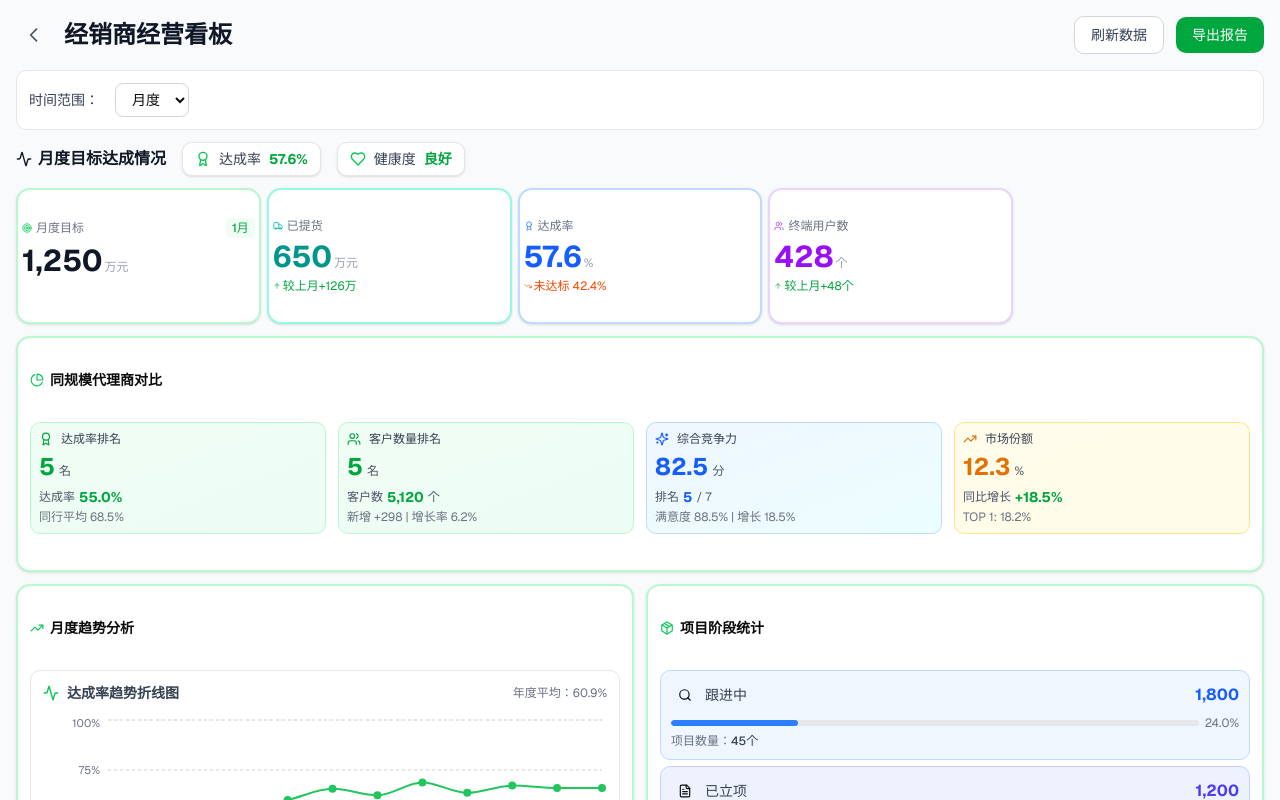
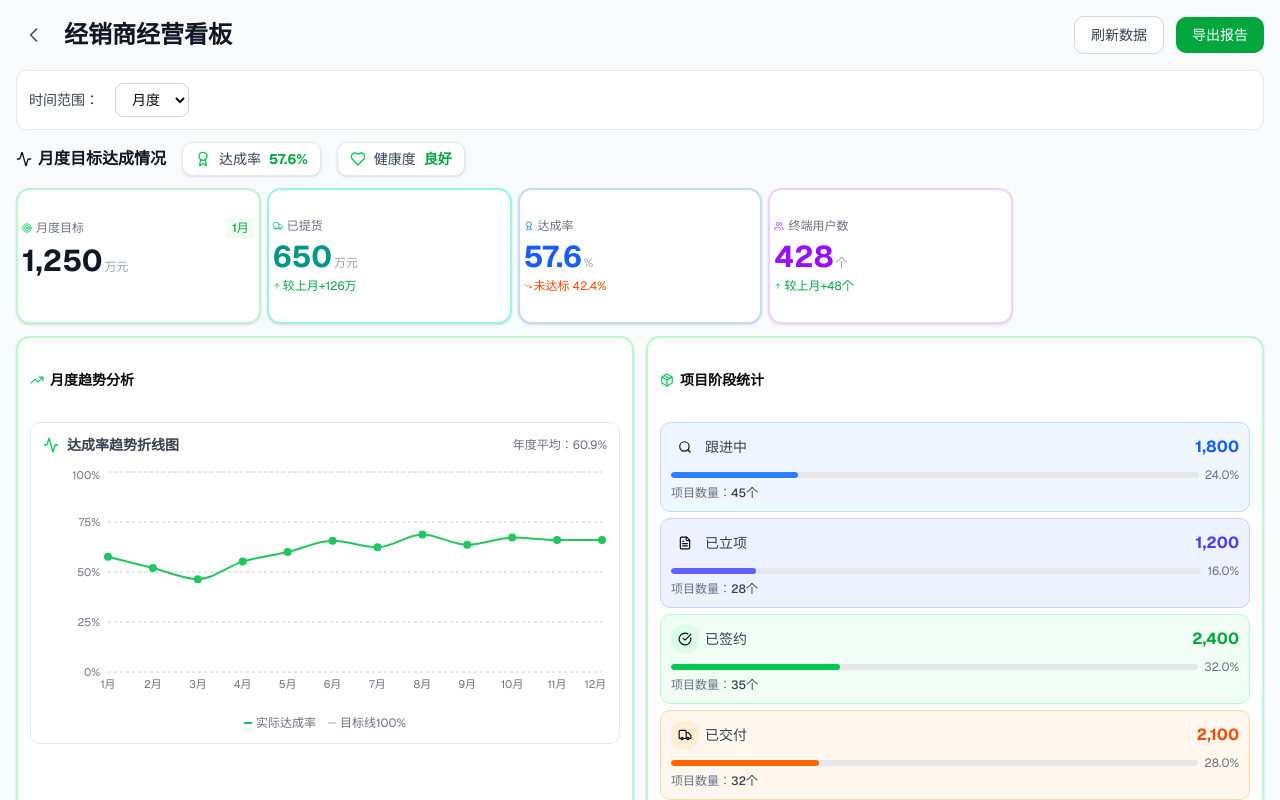
Before and after one commit to navylee1990/coze_jsc, a Next.js app: page /dealer in a window 1280 px wide. Shown: the top 800 px of the page. Built offline with nearby package versions, Linux system fonts and the light colour scheme.

Commit message:
refactor: 删除经销商经营看板同规模代理商对比模块

```diff
--- a/src/app/dealer/page.tsx
+++ b/src/app/dealer/page.tsx
@@ -258,115 +258,6 @@ export default function DealerDashboard() {
             </Card>
           </div>
 
-          {/* 同规模代理商对比模块 */}
-          <div className="mt-3">
-            <Card className="border-2 border-green-200">
-              <CardHeader className="py-2 px-3 pb-0">
-                <CardTitle className="text-sm font-semibold flex items-center gap-1.5">
-                  <PieChart className="w-3.5 h-3.5 text-green-500" />
-                  同规模代理商对比
-                </CardTitle>
-              </CardHeader>
-              <CardContent className="pt-0 px-3 pb-3">
-                <div className="grid grid-cols-1 sm:grid-cols-2 lg:grid-cols-4 gap-3">
-                  {/* 达成率排名 */}
-                  <div className="bg-gradient-to-br from-green-50 to-emerald-50 rounded-lg p-2 border border-green-200">
-                    <div className="flex items-center gap-2 mb-1">
-                      <Award className="w-3.5 h-3.5 text-green-600" />
-                      <span className="text-xs font-medium text-gray-700">达成率排名</span>
-                    </div>
-                    <div className="flex items-baseline gap-1">
-                      <span className="text-2xl font-bold text-green-600">
-                        {peerComparisonData.comprehensiveCompetitiveness.myDealer.rank}
-                      </span>
-                      <span className="text-xs text-gray-600">名</span>
-                    </div>
-                    <div className="flex items-center gap-1 mt-1">
-                      <span className="text-xs text-gray-600">达成率</span>
-                      <span className="text-sm font-bold text-green-600">
-                        {peerComparisonData.comprehensiveCompetitiveness.myDealer.indicators.achievementRate.toFixed(1)}%
-                      </span>
-                    </div>
-                    <div className="text-xs text-gray-500 mt-0.5">
-                      同行平均 68.5%
-                    </div>
-                  </div>
-
-                  {/* 客户数量排名 */}
-                  <div className="bg-gradient-to-br from-green-50 to-emerald-50 rounded-lg p-2 border border-green-200">
-                    <div className="flex items-center gap-2 mb-1">
-                      <Users className="w-3.5 h-3.5 text-green-600" />
-                      <span className="text-xs font-medium text-gray-700">客户数量排名</span>
-                    </div>
-                    <div className="flex items-baseline gap-1">
-                      <span className="text-2xl font-bold text-green-600">
-                        {peerComparisonData.comprehensiveCompetitiveness.myDealer.rank}
-                      </span>
-                      <span className="text-xs text-gray-600">名</span>
-                    </div>
-                    <div className="flex items-center gap-1 mt-1">
-                      <span className="text-xs text-gray-600">客户数</span>
-                      <span className="text-sm font-bold text-green-600">
-                        {peerComparisonData.customerCountRanking.find(d => d.dealerName === peerComparisonData.comprehensiveCompetitiveness.myDealer.name)?.customerCount.toLocaleString() || '5120'}
-                      </span>
-                      <span className="text-xs text-gray-600">个</span>
-                    </div>
-                    <div className="text-xs text-gray-500 mt-0.5">
-                      新增 +298 | 增长率 6.2%
-                    </div>
-                  </div>
-
-                  {/* 综合竞争力 */}
-                  <div className="bg-gradient-to-br from-blue-50 to-cyan-50 rounded-lg p-2 border border-blue-200">
-                    <div className="flex items-center gap-2 mb-1">
-                      <Sparkles className="w-3.5 h-3.5 text-blue-600" />
-                      <span className="text-xs font-medium text-gray-700">综合竞争力</span>
-                    </div>
-                    <div className="flex items-baseline gap-1">
-                      <span className="text-2xl font-bold text-blue-600">
-                        {peerComparisonData.comprehensiveCompetitiveness.myDealer.score}
-                      </span>
-                      <span className="text-xs text-gray-600">分</span>
-                    </div>
-                    <div className="flex items-center gap-1 mt-1">
-                      <span className="text-xs text-gray-600">排名</span>
-                      <span className="text-sm font-bold text-blue-600">
-                        {peerComparisonData.comprehensiveCompetitiveness.myDealer.rank}
-                      </span>
-                      <span className="text-xs text-gray-600">/ 7</span>
-                    </div>
-                    <div className="text-xs text-gray-500 mt-0.5">
-                      满意度 88.5% | 增长 18.5%
-                    </div>
-                  </div>
-
-                  {/* 市场份额 */}
-                  <div className="bg-gradient-to-br from-amber-50 to-yellow-50 rounded-lg p-2 border border-amber-200">
-                    <div className="flex items-center gap-2 mb-1">
-                      <TrendingUp className="w-3.5 h-3.5 text-amber-600" />
-                      <span className="text-xs font-medium text-gray-700">市场份额</span>
-                    </div>
-                    <div className="flex items-baseline gap-1">
-                      <span className="text-2xl font-bold text-amber-600">
-                        {peerComparisonData.comprehensiveCompetitiveness.myDealer.indicators.marketShare}
-                      </span>
-                      <span className="text-xs text-gray-600">%</span>
-                    </div>
-                    <div className="flex items-center gap-1 mt-1">
-                      <span className="text-xs text-gray-600">同比增长</span>
-                      <span className="text-sm font-bold text-green-600">
-                        +{peerComparisonData.comprehensiveCompetitiveness.myDealer.indicators.growthRate.toFixed(1)}%
-                      </span>
-                    </div>
-                    <div className="text-xs text-gray-500 mt-0.5">
-                      TOP 1: 18.2%
-                    </div>
-                  </div>
-                </div>
-              </CardContent>
-            </Card>
-          </div>
-
           {/* 左右两列布局：月度趋势分析 + 项目阶段统计 */}
           <div className="grid grid-cols-1 lg:grid-cols-2 gap-3 mt-3">
             {/* 月度趋势分析模块 - 左侧 */}
```
